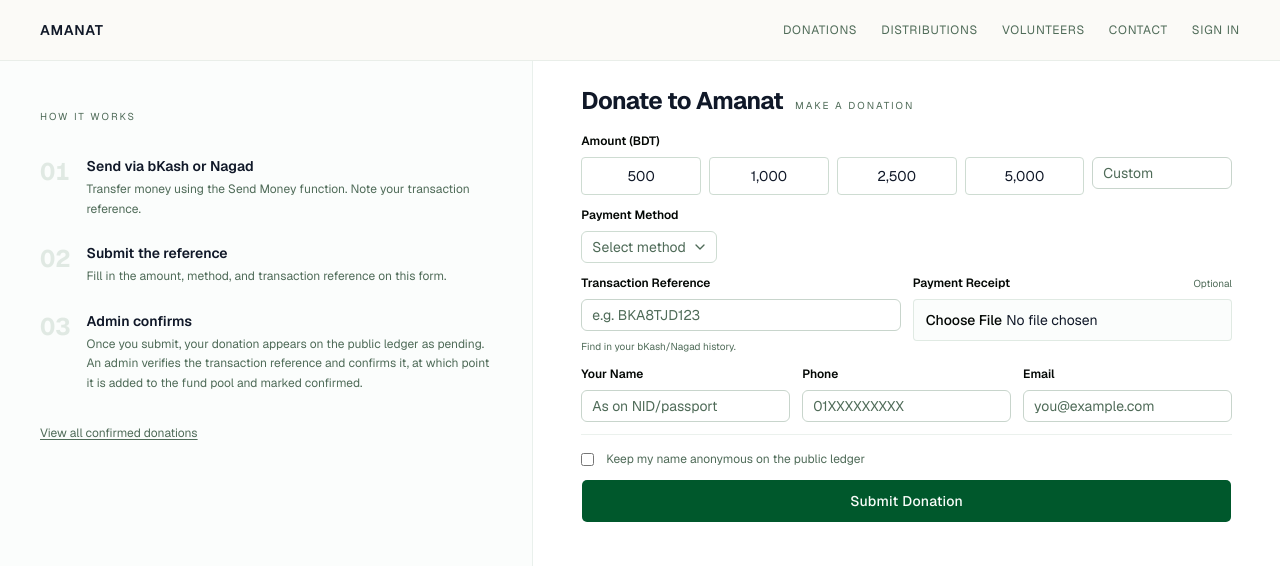
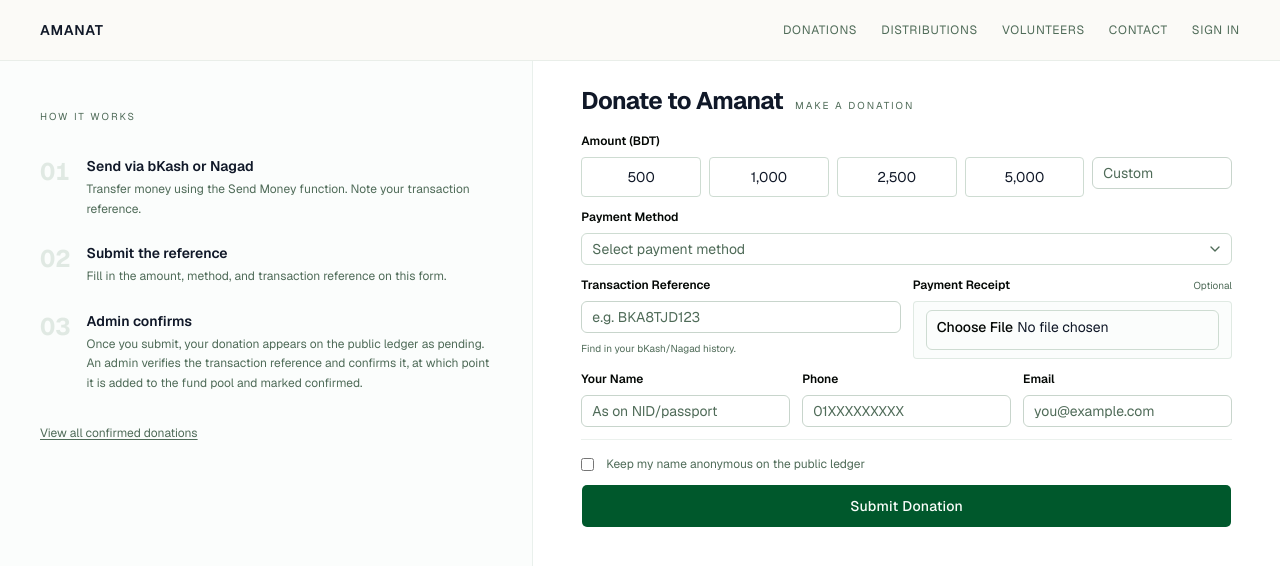
Before and after one commit to RAFSuNX/Amanat, a Next.js app: page /donate in a window 1280 px wide. Shown: the top 566 px of the page. Built offline with nearby package versions, Linux system fonts and the light colour scheme.

Commit message:
Standardise form element heights: amount buttons and receipt input match h-10, payment method full width

```diff
--- a/app/(public)/donate/page.tsx
+++ b/app/(public)/donate/page.tsx
@@ -125,7 +125,7 @@ export default function DonatePage() {
               <div className="flex gap-2">
                 {PRESETS.map((a) => (
                   <button key={a} type="button" onClick={() => setAmount(String(a))}
-                    className={`flex-1 py-2 text-sm border rounded transition-colors ${
+                    className={`flex-1 h-10 text-sm border rounded transition-colors ${
                       amount === String(a) ? "bg-primary text-primary-foreground border-primary" : "border-border hover:bg-muted"
                     }`}>
                     {a.toLocaleString()}
@@ -141,7 +141,7 @@ export default function DonatePage() {
             <div className={fieldClass}>
               <label className={labelClass}>Payment Method</label>
               <Select value={method} onValueChange={(v) => setMethod(v ?? "")}>
-                <SelectTrigger><SelectValue placeholder="Select method" /></SelectTrigger>
+                <SelectTrigger className="w-full"><SelectValue placeholder="Select payment method" /></SelectTrigger>
                 <SelectContent>
                   <SelectItem value="BKASH">bKash</SelectItem>
                   <SelectItem value="NAGAD">Nagad</SelectItem>
@@ -204,7 +204,7 @@ export default function DonatePage() {
                 <div className="flex items-center gap-3 border border-border/60 rounded px-3 py-2 bg-muted/20">
                   <Input type="file" accept="image/*"
                     onChange={(e) => { const f = e.target.files?.[0]; if (f) { setReceiptFile(f); uploadReceipt(f) } }}
-                    className="text-xs border-0 p-0 h-auto bg-transparent" />
+                    className="text-xs h-10 cursor-pointer" />
                   {receiptUploading && <span className="text-[10px] text-muted-foreground shrink-0">Uploading...</span>}
                 </div>
               )}
```
